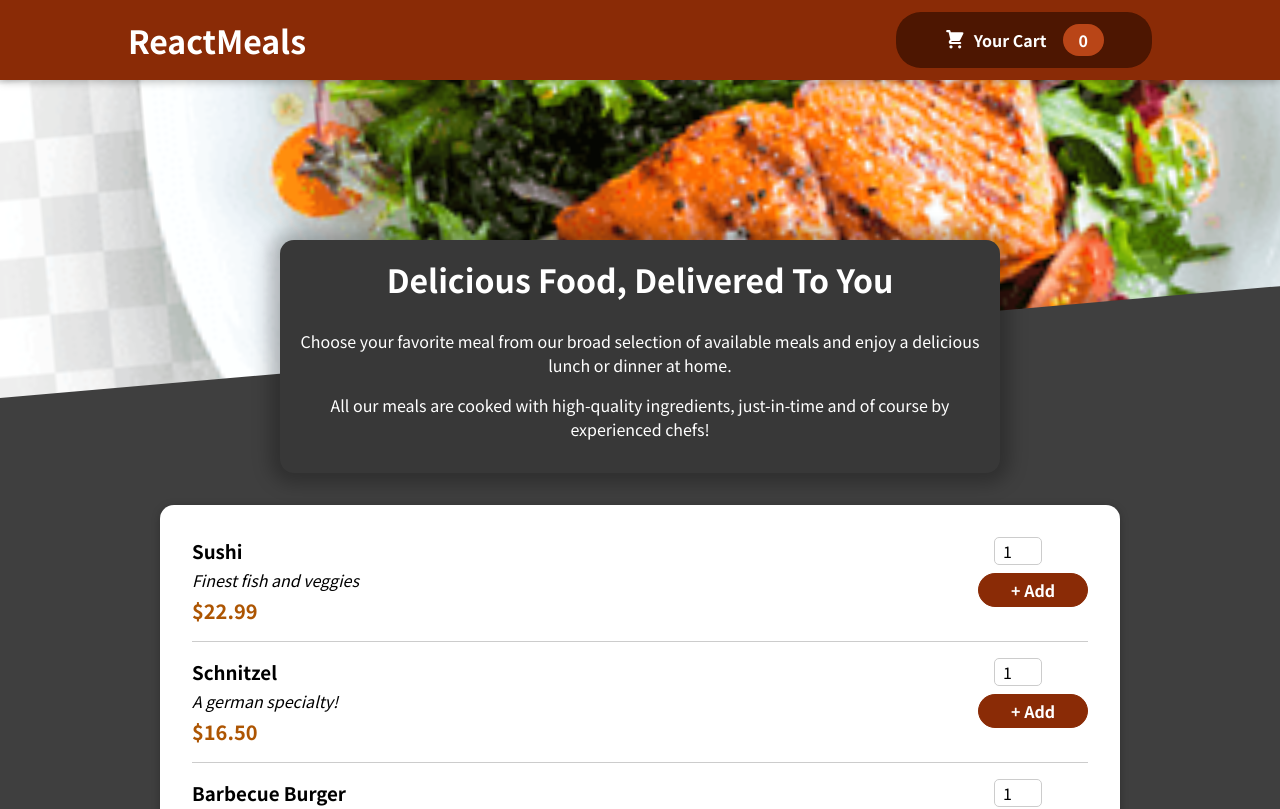
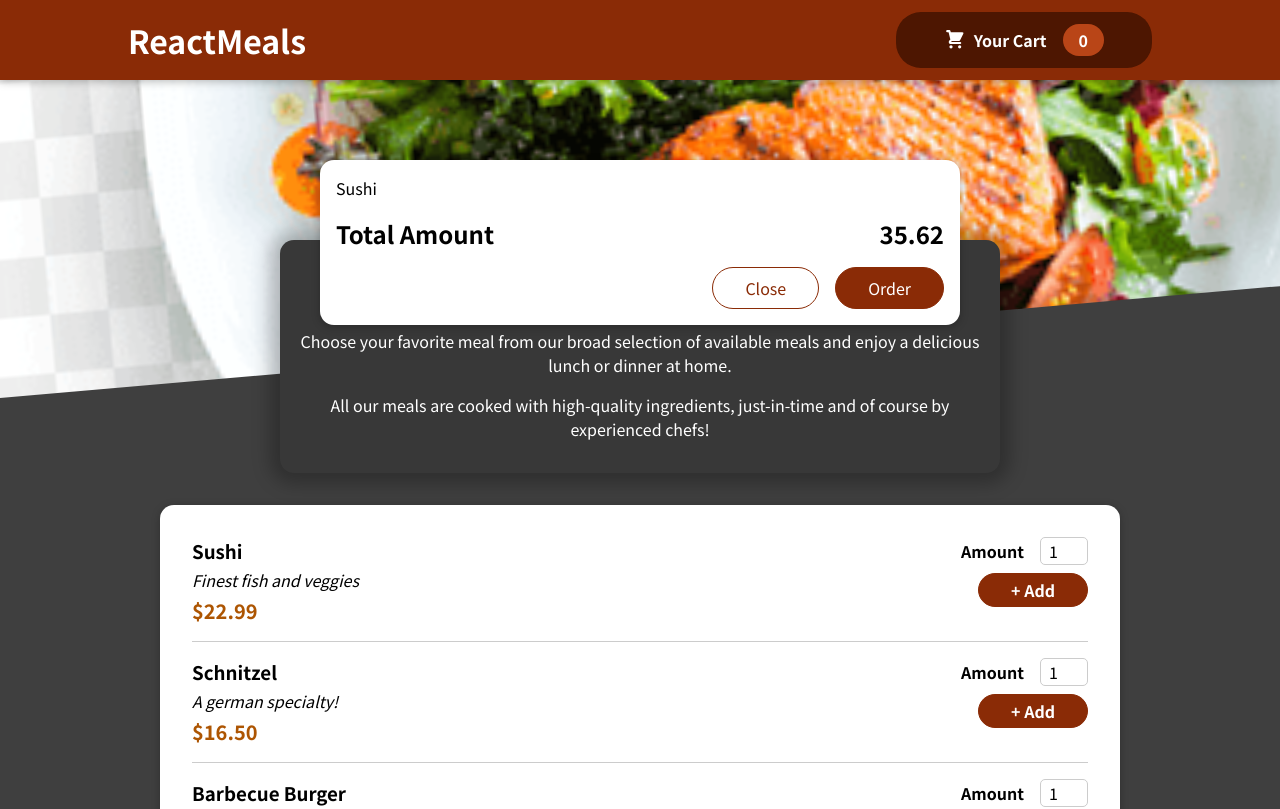
Before and after one commit to gouravgupta7799/restaurant-app, a React (Create React App) app: page / in a window 1280 px wide. Shown: the top 809 px of the page. Built offline with nearby package versions, Linux system fonts and the light colour scheme.

Commit message:
Making a hard Coded Cart

```diff
--- a/public/index.html
+++ b/public/index.html
@@ -28,6 +28,7 @@
   </head>
   <body>
     <noscript>You need to enable JavaScript to run this app.</noscript>
+    <div id="overlays"></div>
     <div id="root"></div>
     <!--
       This HTML file is a template.
--- a/src/App.js
+++ b/src/App.js
@@ -2,10 +2,12 @@
 import React from "react";
 import Header from './Component/Layout/Header'
 import { Meals } from "./Component/Meals/Meals";
+import Cart from "./Component/Cart/Cart";
 
 function App() {
   return (
     <React.Fragment>
+      <Cart/>
       <Header />
       <main>
         <Meals />
--- /dev/null
+++ b/src/Component/Cart/Cart.js
@@ -0,0 +1,29 @@
+import React from 'react'
+import classes from './Cart.module.css'
+import Model from '../UI/Model';
+
+export default function Cart(props) {
+
+  const CartItem = (<ul className={classes['cart-items']}>
+    {[{ id: 'c1', name: 'Sushi', amount: 2, price: 12.99 }
+    ].map((item) => (
+      <li>{item.name}</li>
+    ))}
+  </ul>
+  );
+
+
+  return (
+    <Model>
+      {CartItem}
+      <div className={classes.total}>
+        <span>Total Amount</span>
+        <span>35.62</span>
+      </div>
+      <div className={classes.actions}>
+        <button className={classes['button--alt']}>Close</button>
+        <button className={classes.button}>Order</button>
+      </div>
+    </Model>
+  );
+}
--- /dev/null
+++ b/src/Component/Cart/Cart.module.css
@@ -0,0 +1,46 @@
+.cart-items {
+  list-style: none;
+  margin: 0;
+  padding: 0;
+  max-height: 20rem;
+  overflow: auto;
+}
+
+.total {
+  display: flex;
+  justify-content: space-between;
+  align-items: center;
+  font-weight: bold;
+  font-size: 1.5rem;
+  margin: 1rem 0;
+}
+
+.actions {
+  text-align: right;
+}
+
+.actions button {
+  font: inherit;
+  cursor: pointer;
+  background-color: transparent;
+  border: 1px solid #8a2b06;
+  padding: 0.5rem 2rem;
+  border-radius: 25px;
+  margin-left: 1rem;
+}
+
+.actions button:hover,
+.actions button:active {
+  background-color: #5a1a01;
+  border-color: #5a1a01;
+  color: white;
+}
+
+.actions .button--alt {
+  color: #8a2b06;
+}
+
+.actions .button {
+  background-color: #8a2b06;
+  color: white;
+}
--- a/src/Component/MealItem/MealItemForm.js
+++ b/src/Component/MealItem/MealItemForm.js
@@ -6,7 +6,7 @@
   return (
     <form className={classes.form}>
       <Input
-        lable='Amount'
+        label='Amount'
         input={{
           id: 'amount',
           type: 'number',
--- /dev/null
+++ b/src/Component/UI/Model.js
@@ -0,0 +1,32 @@
+import React from 'react'
+import ReactDOM from "react-dom";
+import classes from './Model.module.css'
+
+const Backdrop = (props) => {
+  return (
+    <div className={classes.blackdrop} />
+  );
+}
+
+const ModalOverlay = (props) => {
+  return (
+    <div className={classes.modal}>
+      <div className={classes.content}>{props.children}</div>
+    </div>
+  );
+}
+
+const portalElement = document.getElementById('overlays');
+
+export default function Model(props) {
+
+  return (
+    <React.Fragment>
+      {ReactDOM.createPortal(<Backdrop />, portalElement)}
+      {ReactDOM.createPortal(
+        <ModalOverlay>{props.children}</ModalOverlay>,
+        portalElement
+      )}
+    </React.Fragment>
+  )
+}
--- /dev/null
+++ b/src/Component/UI/Model.module.css
@@ -0,0 +1,41 @@
+.backdrop {
+  position: fixed;
+  top: 0;
+  left: 0;
+  width: 100%;
+  height: 100vh;
+  z-index: 20;
+  background-color: rgba(0, 0, 0, 0.75);
+}
+
+.modal {
+  position: fixed;
+  top: 20vh;
+  left: 5%;
+  width: 90%;
+  background-color: white;
+  padding: 1rem;
+  border-radius: 14px;
+  box-shadow: 0 2px 8px rgba(0, 0, 0, 0.25);
+  z-index: 30;
+  animation: slide-down 300ms ease-out forwards;
+}
+
+@media (min-width: 768px) {
+  .modal {
+    width: 40rem;
+    left: calc(50% - 20rem);
+  }
+}
+
+@keyframes slide-down {
+  from {
+    opacity: 0;
+    transform: translateY(-3rem);
+  }
+
+  to {
+    opacity: 1;
+    transform: translateY(0);
+  }
+}
```
